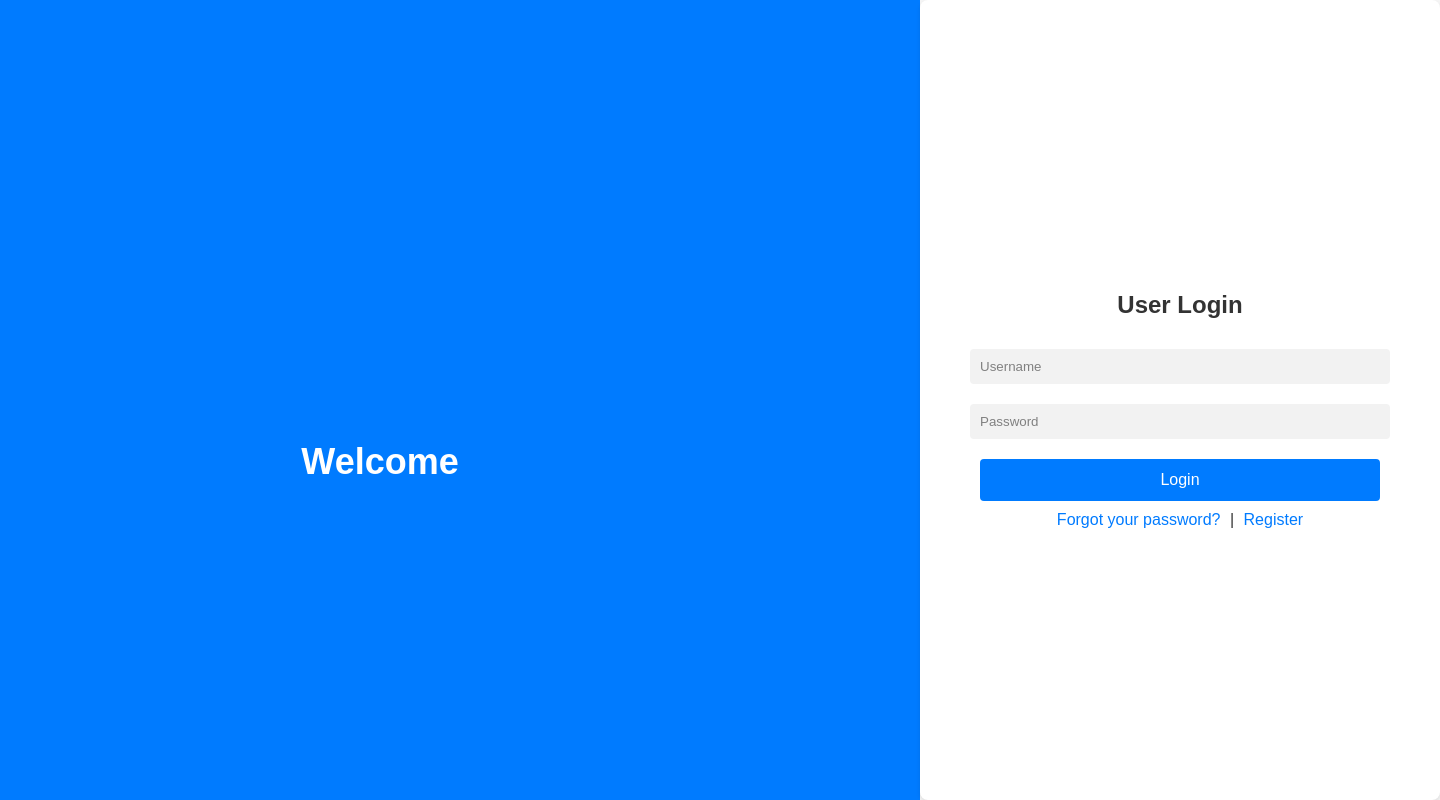
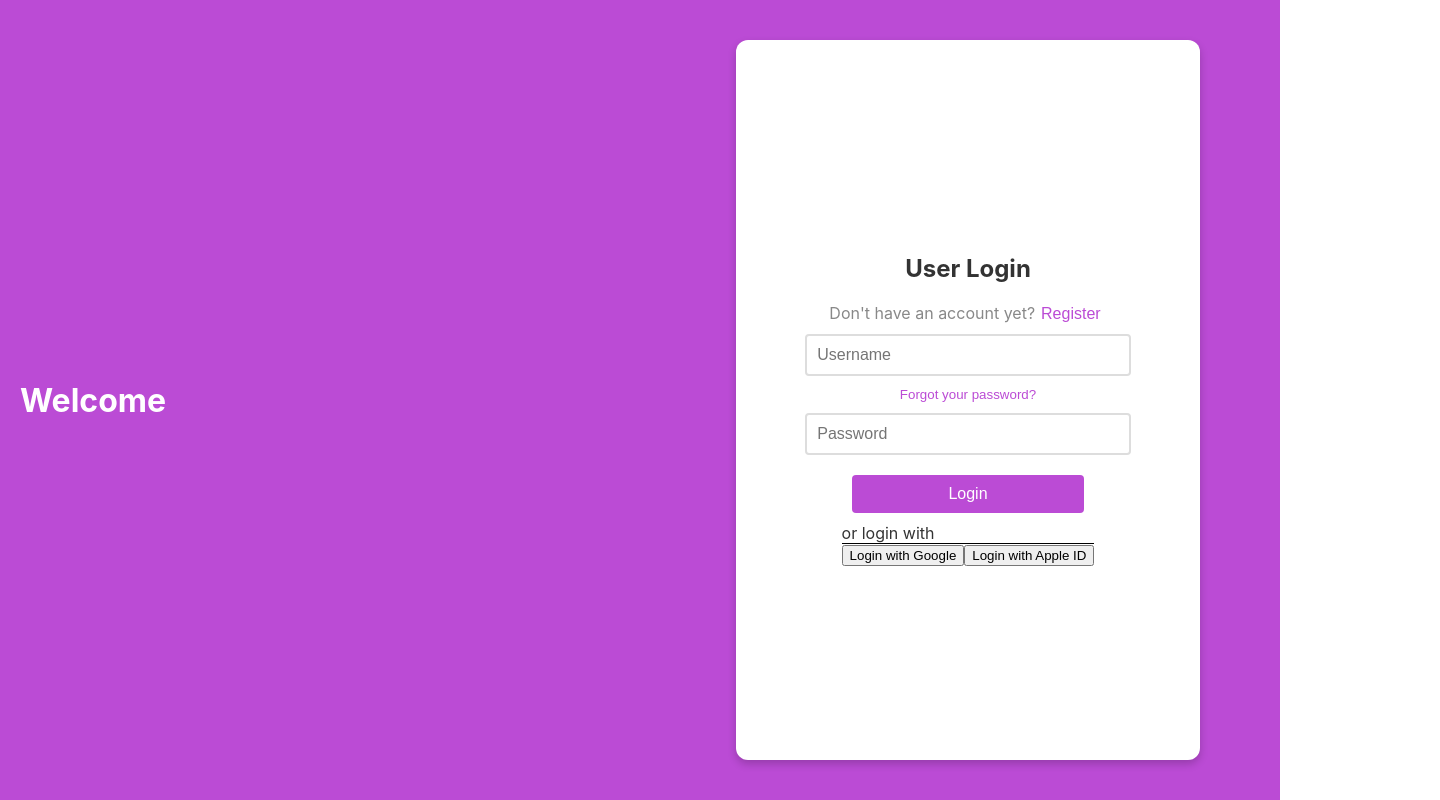
Before and after one commit to JZYNX/Elevate., a React (Create React App) app in the folder crm/: page / in a window 1280 px wide. Shown: the whole page, 1440 px wide, since content can reach past the window. Built offline with nearby package versions, Linux system fonts and the light colour scheme.

Commit message:
login page elements all added. still require proper styling

```diff
--- a/crm/package.json
+++ b/crm/package.json
@@ -3,14 +3,11 @@
   "version": "0.1.0",
   "private": true,
   "dependencies": {
-    "@testing-library/jest-dom": "^5.17.0",
-    "@testing-library/react": "^13.4.0",
-    "@testing-library/user-event": "^13.5.0",
     "react": "^18.2.0",
     "react-dom": "^18.2.0",
     "react-router-dom": "^6.14.2",
     "react-scripts": "5.0.1",
-    "web-vitals": "^2.1.4"
+    "styled-components": "^6.0.7"
   },
   "scripts": {
     "start": "react-scripts start",
--- a/crm/src/pages/Dashboard.css
+++ /dev/null
@@ -1,35 +0,0 @@
-/* Dashboard.module.css */
-
-.dashboard {
-    padding: 20px;
-    background-color: #f5f5f5;
-    border: 1px solid #ccc;
-    border-radius: 5px;
-    box-shadow: 0px 2px 4px rgba(0, 0, 0, 0.1);
-  }
-
-  .task-list {
-    margin-top: 20px;
-  }
-
-  .task {
-    padding: 10px;
-    margin: 10px 0;
-    background-color: #ffffff;
-    border: 1px solid #ddd;
-    border-radius: 5px;
-    box-shadow: 0px 1px 2px rgba(0, 0, 0, 0.1);
-  }
-
-  .notification-list {
-    margin-top: 20px;
-  }
-
-  .notification {
-    padding: 10px;
-    margin: 10px 0;
-    background-color: #ffffff;
-    border: 1px solid #ddd;
-    border-radius: 5px;
-    box-shadow: 0px 1px 2px rgba(0, 0, 0, 0.1);
-  }
--- a/crm/src/pages/Dashboard.jsx
+++ b/crm/src/pages/Dashboard.jsx
@@ -1,5 +1,4 @@
 import React from 'react';
-import './Dashboard.css'; // Import the CSS file
 
 function Dashboard() {
   // Example data for tasks and notifications
--- a/crm/src/pages/Login.css
+++ /dev/null
@@ -1,111 +0,0 @@
-/* Login.css */
-
-body {
-  margin: 0;
-  font-family: 'Arial', sans-serif;
-  background-color: #f5f5f5;
-  display: flex;
-  align-items: center;
-  justify-content: center;
-  height: 100vh;
-  overflow: hidden; /* Prevent scrollbars */
-}
-
-.login-container {
-  display: flex;
-  width: 200vh;
-  height: 100vh; /* Occupy full viewport height */
-  overflow: hidden; /* Prevent scrollbars */
-}
-
-.graphic-section {
-  flex: 1;
-  background-color: #007bff;
-  color: white;
-  text-align: center;
-  padding: 60px;
-  display: flex;
-  flex-direction: column;
-  justify-content: center;
-  height: 100vh; /* Occupy full viewport height */
-  overflow: hidden; /* Prevent scrollbars */
-}
-
-.login-form {
-  flex: 1;
-  display: flex;
-  flex-direction: column;
-  align-items: center;
-  justify-content: center;
-  background-color: #ffffff;
-  padding: 60px;
-  border-radius: 8px;
-  box-shadow: 0px 2px 4px rgba(0, 0, 0, 0.1);
-  text-align: center;
-  margin: 0 auto;
-  max-width: 400px;
-}
-
-.app-title {
-  font-size: 36px;
-  margin-bottom: 20px;
-}
-
-.login-header {
-  font-size: 24px;
-  color: #333333;
-  margin-bottom: 20px;
-}
-
-.login-button {
-  width: 100%;
-  padding: 12px;
-  background-color: #007bff;
-  color: #ffffff;
-  border: none;
-  border-radius: 4px;
-  cursor: pointer;
-  transition: background-color 0.3s;
-  font-size: 16px;
-}
-
-input {
-  width: 100%;
-  padding: 10px;
-  margin: 10px 0;
-  background-color: #f2f2f2;
-  border: none;
-  border-radius: 4px;
-  color: #333333;
-}
-
-input::placeholder {
-  color: #808080;
-}
-
-input[type="password"] {
-  margin-bottom: 20px;
-}
-
-button:hover {
-  background-color: #0056b3;
-}
-
-button:disabled {
-  background-color: #808080;
-  cursor: not-allowed;
-}
-
-.login-links {
-  margin-top: 10px;
-}
-
-.login-links a {
-  color: #007bff;
-  text-decoration: none;
-}
-
-.login-links span {
-  color: #333333;
-  margin: 0 5px;
-}
--- a/crm/src/pages/Login.jsx
+++ b/crm/src/pages/Login.jsx
@@ -1,6 +1,115 @@
 import React, { useState } from 'react';
 import { useNavigate } from 'react-router-dom';
-import "./Login.css"
+import styled from 'styled-components';
+
+
+const LoginContainer = styled.div`
+  display: flex;
+  height: 100vh;
+  justify-content: center;
+  align-items: center;
+  background-color: #BB4BD5;
+  color: white;
+`;
+
+const GraphicSection = styled.div`
+  flex: 1.5;
+  padding: 20px;
+`;
+
+const RegisterContainer = styled.div`
+  font-size: 16px;
+  color: #888;
+
+  button.register-button {
+    cursor: pointer;
+    color: #BB4BD5;
+    background-color: white;
+    border: none;
+    font-size: 16px;
+  }
+
+  button.register-button:hover {
+    color: #0056b3;
+    cursor: pointer;
+  }
+`;
+
+const LoginForm = styled.div`
+  flex: 1;
+  height: 90vh;
+  display: flex;
+  flex-direction: column;
+  justify-content: center;
+  align-items: center;
+  border-radius: 12px;
+  background-color: #ffffff;
+  box-shadow: 0px 4px 8px rgba(0, 0, 0, 0.2);
+  color: #333;
+  margin-right: 10vh;
+
+  h2.login-header {
+    font-size: 24px;
+    margin-bottom: 20px;
+  }
+
+  input {
+    width: 65%;
+    padding: 10px;
+    margin: 10px 0;
+    border: 2px solid #ddd;
+    border-radius: 4px;
+    font-size: 16px;
+    outline: none;
+  }
+
+  button.login-button {
+    width: 50%;
+    padding: 10px;
+    margin: 10px 0;
+    background-color: #BB4BD5;
+    color: white;
+    border: none;
+    border-radius: 4px;
+    font-size: 16px;
+    cursor: pointer;
+    transition: background-color 0.3s;
+  }
+
+  button.login-button:hover {
+    background-color: #A231BB;
+  }
+
+  button.forget-button{
+    color: #BB4BD5;
+    background-color: white;
+    border: none;
+  }
+
+  button.forget-button:hover {
+    color: #0056b3;
+    cursor: pointer;
+  }
+`
+
+const LineBreak = styled.div`
+  width: 100%;
+  height: 20px;
+  border-bottom: 1px solid black;
+  text-align: center">
+
+  span {
+    font-size: 40px;
+    background-color: #F3F5F6;
+    padding: 0 10px;
+  }
+`;
+
+const OtherLoginOptions = styled.div`
+  display: flex;
+  flex-direction: column;
+  align-items: center;
+`;
 
 function Login() {
   const [username, setUsername] = useState('');
@@ -23,44 +132,59 @@ function Login() {
   };
 
   const handleForgotPassword = () => {
-    // Replace with your forgot password logic or route
-    alert('Forgot your password?');
+    navigate('/dashboard')
   };
 
   const handleRegister = () => {
-    // Replace with your registration logic or route
-    alert('Register');
+    navigate('/dashboard')
   };
 
+
   return (
-    <div className="login-container">
-      <div className="graphic-section">
+    <LoginContainer>
+      <GraphicSection>
         <h1 className="app-title">Welcome</h1>
-        {/* Additional content, such as a graphic */}
-      </div>
-      <div className="login-form">
+      </GraphicSection>
+      <LoginForm>
         <h2 className="login-header">User Login</h2>
+        <RegisterContainer>
+          Don't have an account yet?
+          <button className="register-button" onClick={handleRegister}>
+              Register
+          </button>
+        </RegisterContainer>
         <input
+          className="user-input"
           type="text"
           placeholder="Username"
           value={username}
           onChange={(e) => setUsername(e.target.value)}
         />
+        <button className="forget-button" onClick={handleForgotPassword}>
+          Forgot your password?
+        </button>
         <input
-            type="password"
+          className='password-input'
           placeholder="Password"
           value={password}
           onChange={(e) => setPassword(e.target.value)}
           onKeyPress={handleKeyPress}
         />
-          <button className="login-button" onClick={handleLogin}>Login</button>
-          <div className="login-links">
-            <a href="#" onClick={handleForgotPassword}>Forgot your password?</a>
-            <span> | </span>
-            <a href="#" onClick={handleRegister}>Register</a>
+        <button className="login-button" onClick={handleLogin}>
+          Login
+        </button>
+
+      <OtherLoginOptions>
+        <LineBreak>
+          <span>or login with</span>
+        </LineBreak>
+        <div>
+          <button>Login with Google</button>
+          <button>Login with Apple ID</button>
         </div>
-      </div>
-    </div>
+      </OtherLoginOptions>
+      </LoginForm>
+    </LoginContainer>
   );
 }
 
--- a/crm/src/pages/Message.css
+++ /dev/null
@@ -1,53 +0,0 @@
-/* Message.css */
-
-.message-container {
-  width: 100%;
-  max-width: 400px;
-  margin: 0 auto;
-  padding: 20px;
-  border: 1px solid #ccc;
-  border-radius: 5px;
-  box-shadow: 0px 2px 4px rgba(0, 0, 0, 0.1);
-}
-
-.message-list {
-  max-height: 300px;
-  overflow-y: auto;
-  margin-bottom: 10px;
-}
-
-.message {
-  padding: 8px;
-  margin: 8px;
-  border-radius: 5px;
-}
-
-.user {
-  background-color: #e1f7d5;
-}
-
-.message-input {
-  display: flex;
-  align-items: center;
-}
-
-.message-input input {
-  flex-grow: 1;
-  padding: 8px;
-  border: 1px solid #ccc;
-  border-radius: 5px;
-  margin-right: 10px;
-}
-
-.message-input button {
-  background-color: #007bff;
-  color: #ffffff;
-  border: none;
-  border-radius: 5px;
-  padding: 8px 16px;
-  cursor: pointer;
-}
-
-.message-input button:hover {
-  background-color: #0056b3;
-}
--- a/crm/src/pages/Message.jsx
+++ b/crm/src/pages/Message.jsx
@@ -1,5 +1,4 @@
 import React, { useState } from 'react';
-import "./Message.css"
 
 function Message() {
   const [message, setMessage] = useState('');
```
Also changed, not shown: 1 other file (tests, documents, lock files or other folders). Lines whose indentation alone changed are shown as unchanged.
